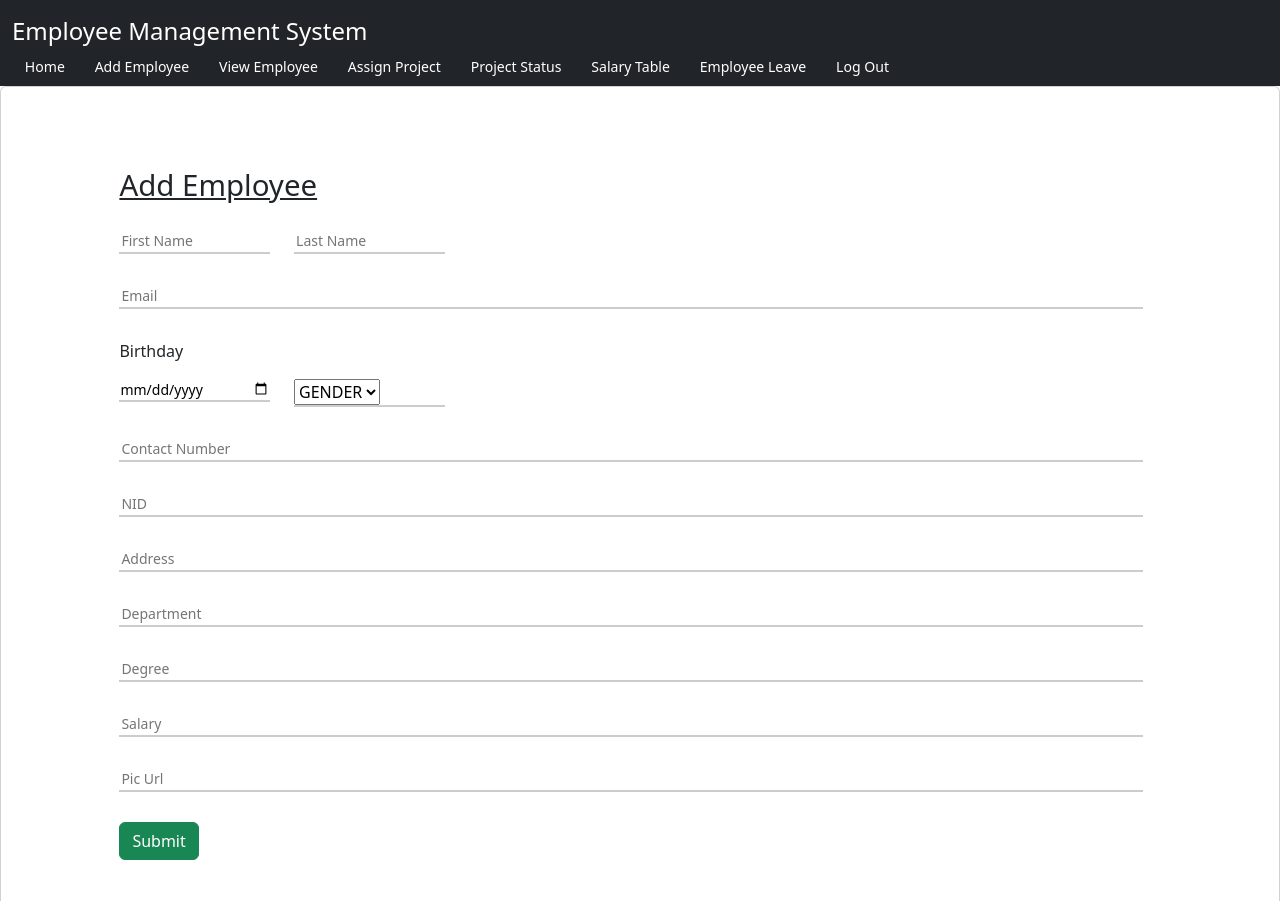
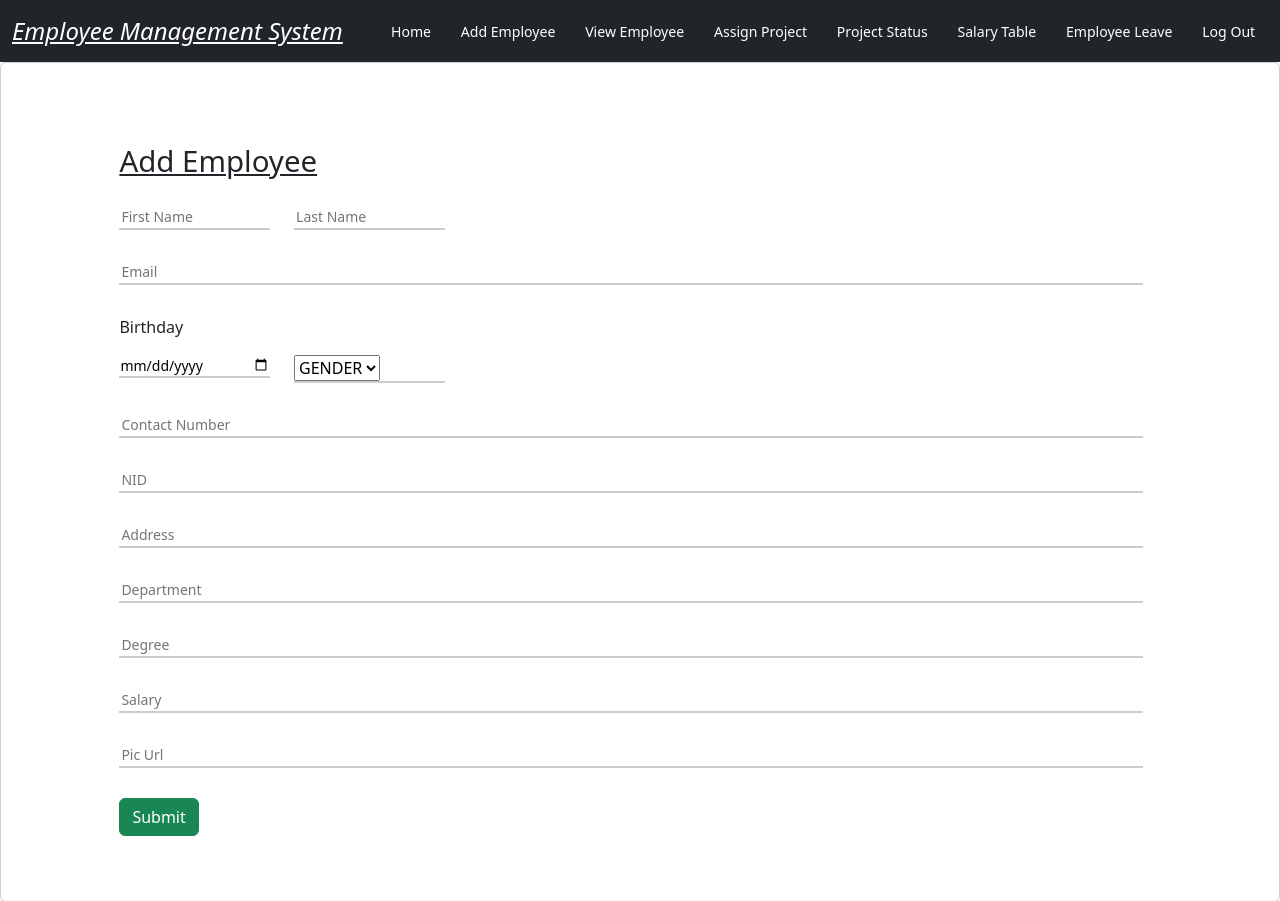
Before and after one commit to Sanat2002/DBMS-Project, a Django app: page /addemp in a window 1280 px wide. Shown: the top 901 px of the page. Run offline with Django 4.2, Linux system fonts and the light colour scheme.

Commit message:
finalizing

```diff
--- a/EmployeeApp/templates/base1.html
+++ b/EmployeeApp/templates/base1.html
@@ -30,7 +30,7 @@
 
   <nav class="navbar bg-dark fg-white">
     <div class="container-fluid">
-      <a class="navbar-brand text-white fs-4">Employee Management System</a>
+      <a class="navbar-brand text-white fs-4 text-decoration-underline fst-italic">Employee Management System</a>
       <div class="navbar1">
         <a href="/home" id="home">Home</a>
         <a href="/addemp" id="addemp">Add Employee</a>
--- a/EmployeeApp/templates/base2.html
+++ b/EmployeeApp/templates/base2.html
@@ -30,7 +30,7 @@
 
   <nav class="navbar bg-dark fg-white">
     <div class="container-fluid">
-      <a class="navbar-brand text-white fs-4">Employee Management System</a>
+      <a class="navbar-brand text-white fs-4 text-decoration-underline fst-italic">Employee Management System</a>
       <div class="navbar1">
         <a href="/home">Home</a>
         <a href="/profile">My Profile</a>
--- a/EmployeeApp/templates/login.html
+++ b/EmployeeApp/templates/login.html
@@ -14,7 +14,7 @@
 
   <nav class="navbar bg-dark fg-white">
     <div class="container-fluid">
-      <a class="navbar-brand text-white fs-4">Employee Management System</a>
+      <a class="navbar-brand text-white fs-4 text-decoration-underline fst-italic">Employee Management System</a>
       <div>
         <button id="loginbtn" class="btn btn-outline-success" style="width: 6vw;font-size: 1.2vw;" type="submit">Login</button>
       </div>
@@ -37,7 +37,7 @@
         can count on
       </div>
       <div style="color: white;font-size: 1.2vw;">
-        With this site you can easily manage the data of your employees and can perform all the quries
+        With this site you can easily manage the data of your employees and can perform all the quries.
       </div>
     </div>
   </div>
```
